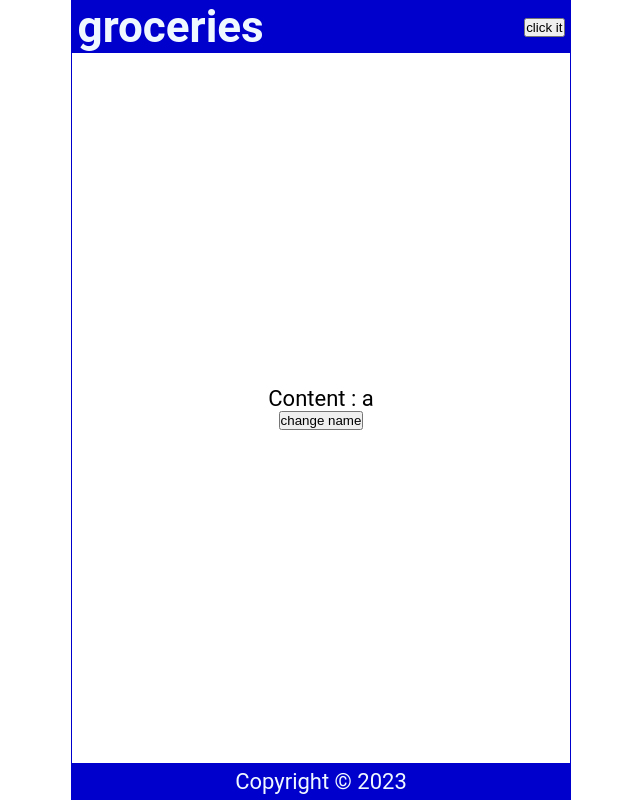
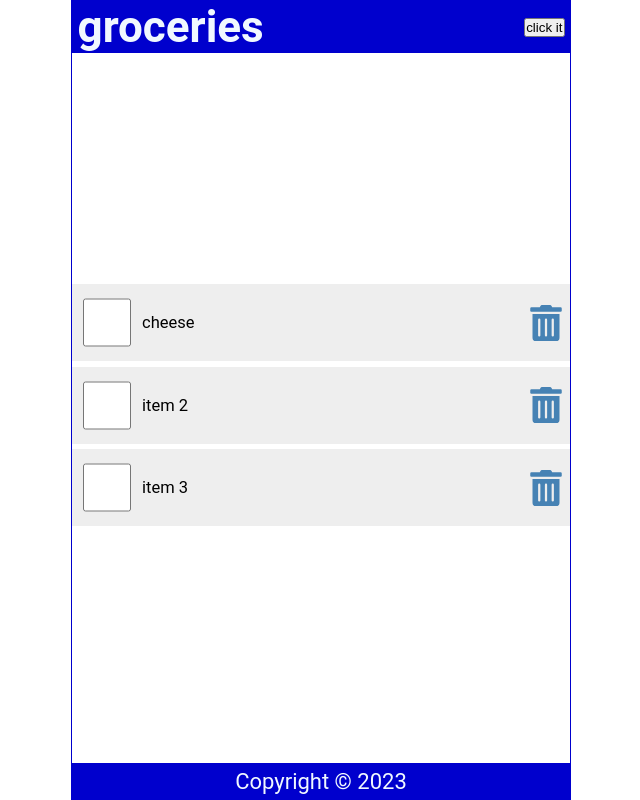
Before and after one commit to beelzekamibub/react_course, a React (Create React App) app: page / in a window 1280 px wide. Shown: the whole page, without its empty margins (319-959 px from the left). Built offline with nearby package versions, Linux system fonts and the light colour scheme.

Commit message:
keys list react icons local storage eventhandler on change

```diff
--- a/package.json
+++ b/package.json
@@ -8,6 +8,7 @@
     "@testing-library/user-event": "^13.5.0",
     "react": "^18.2.0",
     "react-dom": "^18.2.0",
+    "react-icons": "^4.7.1",
     "react-scripts": "5.0.1",
     "styled-components": "^5.3.6",
     "web-vitals": "^2.1.4"
--- a/src/Content.js
+++ b/src/Content.js
@@ -1,13 +1,50 @@
-import React from 'react'
+import React from 'react';
 import { useState } from 'react';
+import {FaTrashAlt} from 'react-icons/fa';
 
 export default function Content() {
-    const [name, setName]=useState('a');
-    let names=['a','b','c'];
-  return (
-    <main>
-        <p> Content : {name}</p>
-        <button onClick={()=>{setName(names[Math.floor(Math.random()*names.length)])}}> change name</button>
-    </main>
-  )
+
+    const [items, setItems]=useState([
+                                        {
+                                            id:1,
+                                            checked:false,
+                                            item: "cheese"
+                                        },
+                                        {
+                                            id:2,
+                                            checked:false,
+                                            item: "item 2"
+                                        },
+                                        {
+                                            id:3,
+                                            checked:false,
+                                            item: "item 3"
+                                        }
+                                    ]);
+
+    const handleCheck=(id)=>{
+        const listitems=items.map((item) => item.id===id ? {...item,checked:!item.checked} :item );
+        setItems(listitems);
+        localStorage.setItem('shoppingList',JSON.stringify(listitems));
+
+    }
+    const handleDelete=(id)=>{
+        const listitems=items.filter((item)=>item.id!=id);
+        setItems(listitems);
+        localStorage.setItem('shoppingList',JSON.stringify(listitems));
+    }
+    return (
+        <main>
+            <ul>
+                {items.map((item)=>(
+                    <li className='item' key={item.id}>
+                        <input type='checkbox' onChange={()=>{handleCheck(item.id)}} checked={item.checked}></input>
+                        <label style={(item.checked)?{textDecoration:'line-through'}:null} onDoubleClick={()=>{handleCheck(item.id)}}>{item.item}</label>
+                       <FaTrashAlt onClick={()=>handleDelete(item.id)} role="button" tabIndex="0"></FaTrashAlt>
+                    </li>
+
+                ))}
+            </ul>
+        </main>
+    )
 }
--- a/src/index.css
+++ b/src/index.css
@@ -57,3 +57,61 @@
   display: grid;
   place-content: center;
 }
+
+ul {
+  width: 100%;
+  list-style: none;
+  padding: 0,0.25rem 0.25rem;
+}
+
+ul li::before {
+  content: "\200B";
+}
+
+.item {
+  display: flex;
+  justify-content: flex-start;
+  align-items: center;
+  padding: 0.5rem 0 0.5rem 0.5rem;
+  margin: 0.25rem 0;
+  background-color: #eee;
+}
+
+.item:first-child {
+  margin: 0;
+}
+
+.item input[type="checkbox"] {
+  text-align: center;
+  width: 2.5rem;
+  width :48px;
+  min-width: 48px;
+  height: 2.5rem;
+  min-height: 48px;
+  cursor: pointer;
+  margin-right: 0.5rem;
+}
+
+.item input[type="checkbox"]:focus + label {
+text-decoration: underline;
+}
+
+.item svg {
+  width: 48px;
+  min-width: 48px;
+  height: 36px;
+  font-size: 1rem;
+  color: steelblue;
+  cursor: pointer;
+}
+
+.item>label {
+  font-size: 0.75rem;
+  flex-grow: 1;
+}
+
+.item svg:focus,
+.item svg:hover {
+  color: red;
+  outline: none;
+}
```
Also changed, not shown: 1 other file (tests, documents, lock files or other folders).
